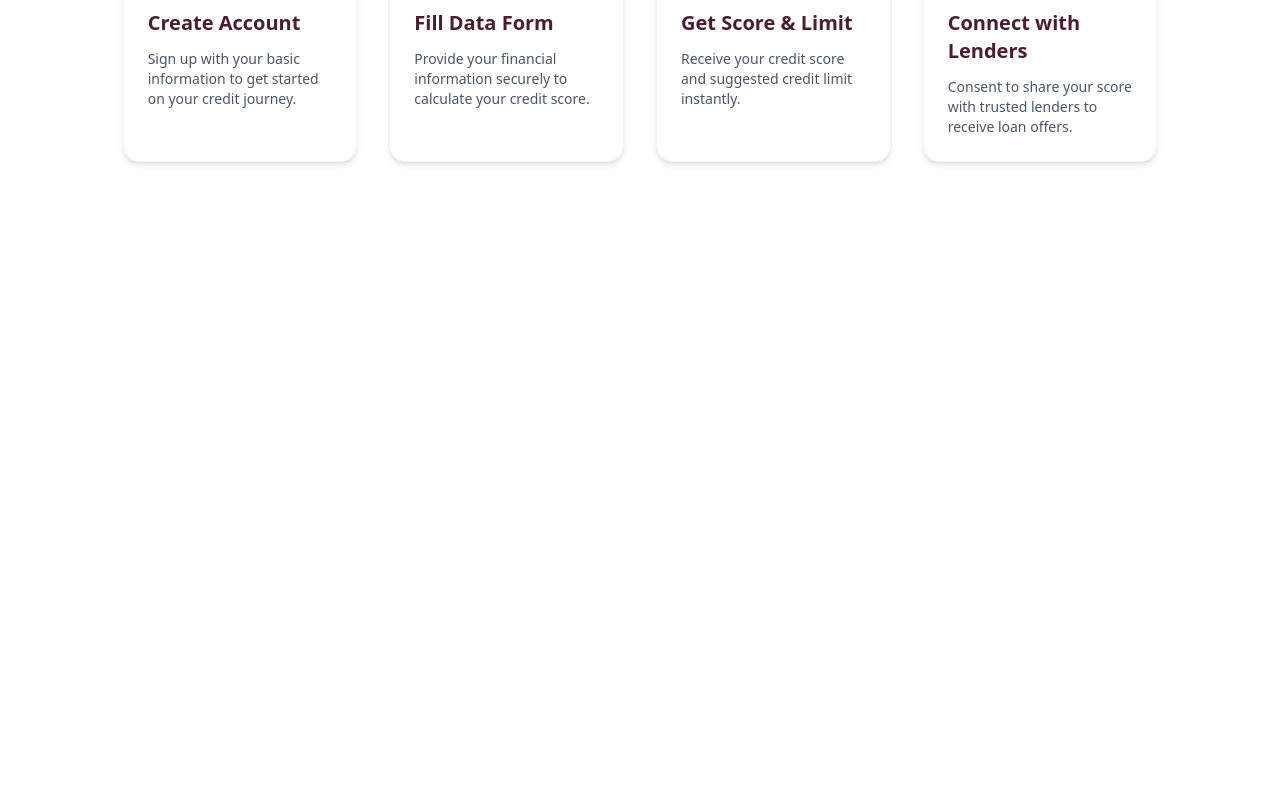
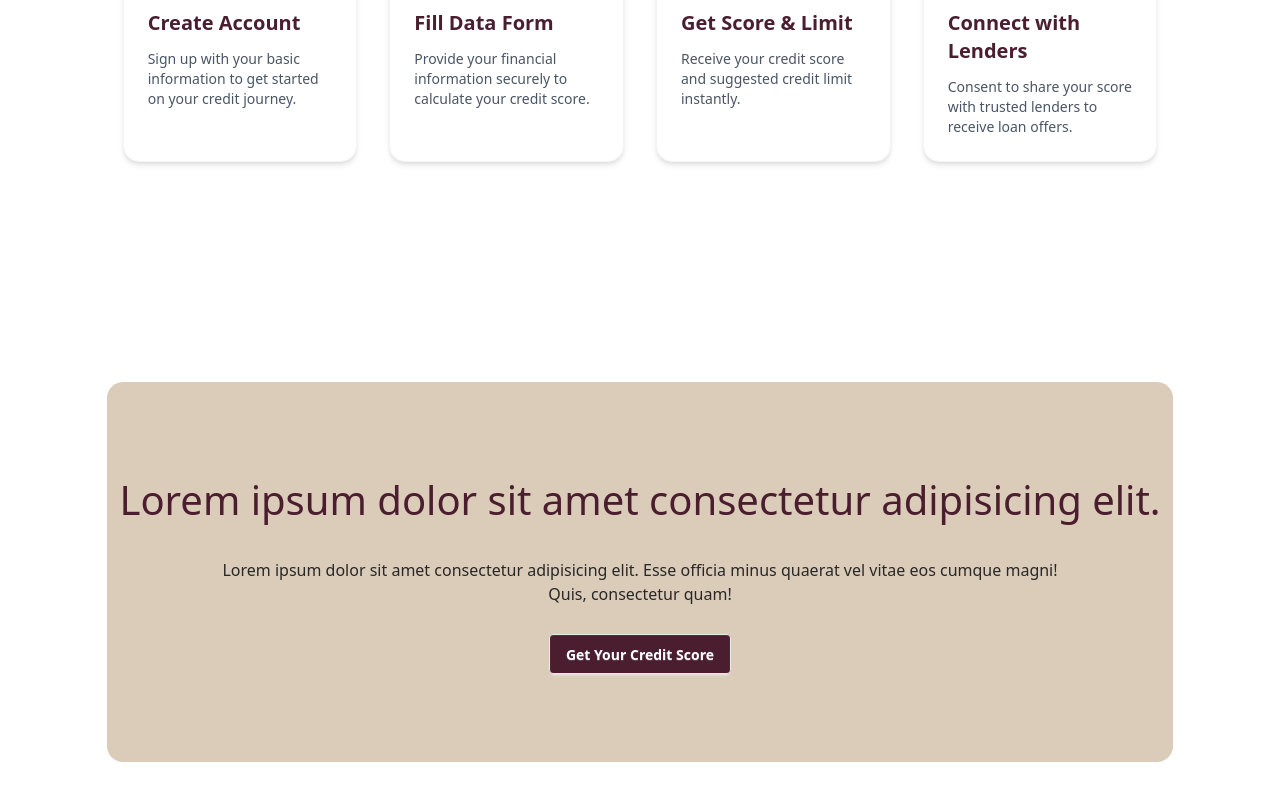
Before and after one commit to dev-ratul/Quick-Lend-client, a React (Vite) app: page / in a window 1280 px wide. Shown: the part 2665-3465 px from the top of the page. Before the commit the page ends 2907 px from the top, so only its background shows below. Built offline with nearby package versions, Linux system fonts and the light colour scheme.

Commit message:
add GetYourCreditScore component at home page

```diff
--- /dev/null
+++ b/src/pages/Home/GetYourCreditScore/GetYourCreditScore.jsx
@@ -0,0 +1,14 @@
+import React from 'react';
+
+const GetYourCreditScore = () => {
+    return (
+        <div className='bg-[#DBCBB9] rounded-2xl text-center py-[88px] my-[140px]'>
+            <h1 className='text-primary text-[40px] font-medium'>Lorem ipsum dolor sit amet consectetur adipisicing elit.</h1>
+            <p className='my-7 text-[#282828]'>Lorem ipsum dolor sit amet consectetur adipisicing elit. Esse officia minus quaerat vel vitae eos cumque magni! <br /> Quis, consectetur quam!</p>
+
+            <button className='btn bg-primary text-white'>Get Your Credit Score</button>
+        </div>
+    );
+};
+
+export default GetYourCreditScore;
--- a/src/pages/Home/Home/Home.jsx
+++ b/src/pages/Home/Home/Home.jsx
@@ -5,6 +5,7 @@ import UserInformation from '../UserInformation/UserInformation';
 import OurIndustrySolutions from '../OurIndustrySolutions/OurIndustrySolutions';
 import CreditLimitTiers from '../CreditLimitTiers/CreditLimitTiers';
 import HowItWork from '../HowItWork/HowItWork';
+import GetYourCreditScore from '../GetYourCreditScore/GetYourCreditScore';
 
 const Home = () => {
     return (
@@ -15,6 +16,7 @@ const Home = () => {
             <OurIndustrySolutions></OurIndustrySolutions>
             <CreditLimitTiers></CreditLimitTiers>
             <HowItWork></HowItWork>
+            <GetYourCreditScore></GetYourCreditScore>
         </div>
     );
 };
```
